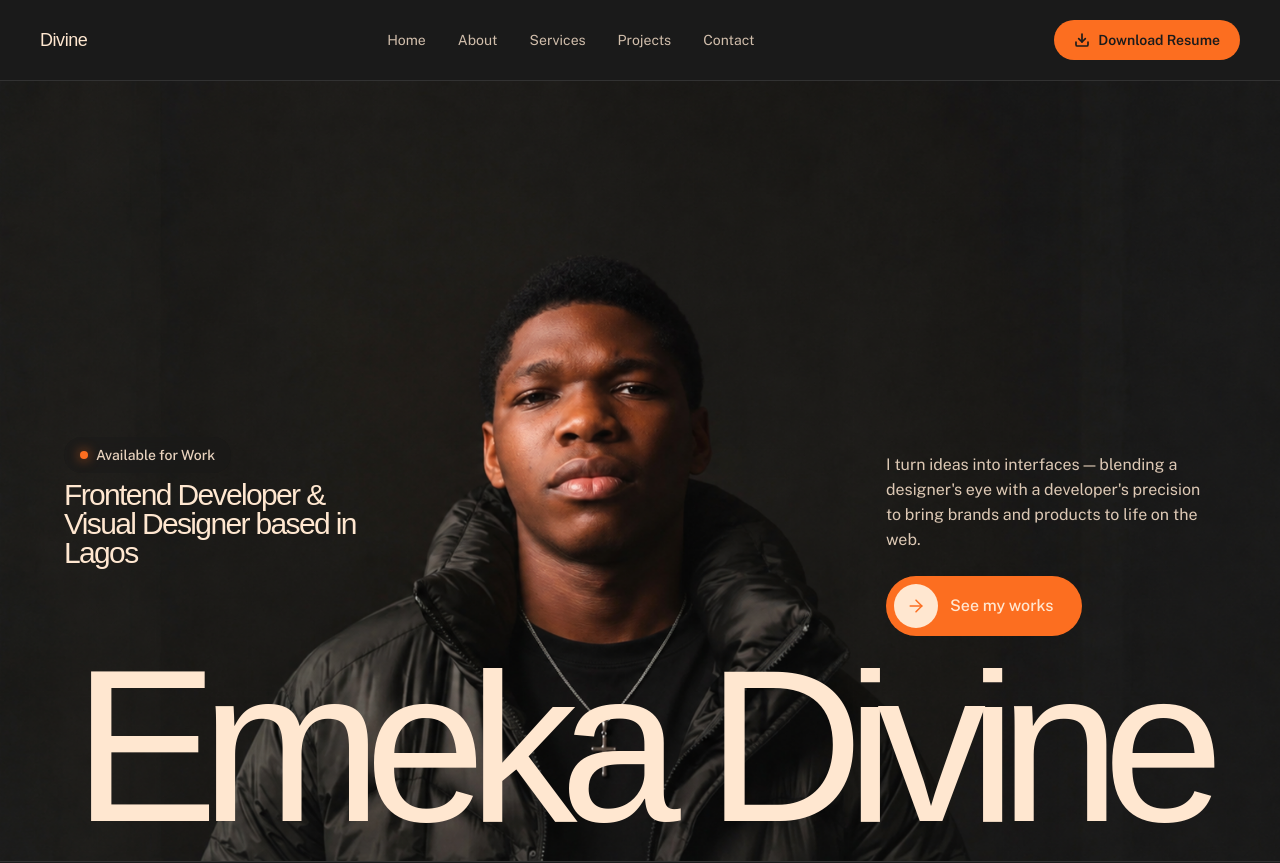
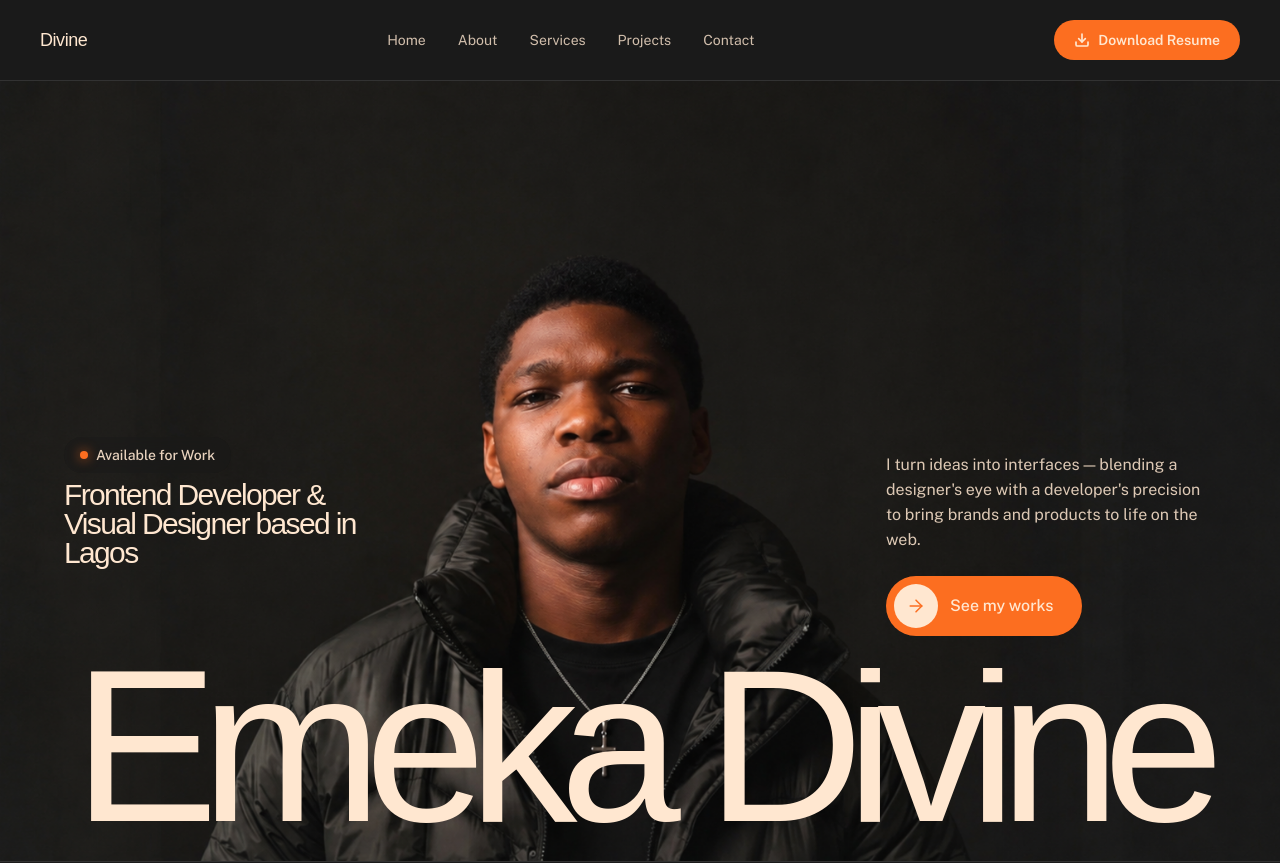
Before and after one commit to emeka-divine-exe/emeka-divine, a React (Vite) app: page / in a window 1280 px wide. Shown: the top 863 px of the page. Built offline with nearby package versions, Linux system fonts and the light colour scheme.

Commit message:
Change text color for resume download links

```diff
--- a/src/components/Nav.jsx
+++ b/src/components/Nav.jsx
@@ -37,7 +37,7 @@ export default function Nav() {
         <a
           href="/resume.pdf"
           download
-          className="flex items-center gap-2 bg-accent text-bg text-sm font-semibold px-5 py-2.5 rounded-full hover:opacity-90 transition-opacity"
+          className="flex items-center gap-2 bg-accent text-cream text-sm font-semibold px-5 py-2.5 rounded-full hover:opacity-90 transition-opacity"
         >
           <Download size={16} strokeWidth={2.5} />
           Download Resume
@@ -89,7 +89,7 @@ export default function Nav() {
               href="/resume.pdf"
               download
               onClick={() => setOpen(false)}
-              className="flex items-center justify-center gap-2 bg-accent text-bg text-sm font-semibold px-5 py-3 rounded-full mt-4"
+              className="flex items-center justify-center gap-2 bg-accent text-cream text-sm font-semibold px-5 py-3 rounded-full mt-4"
             >
               <Download size={16} strokeWidth={2.5} />
               Download Resume
```
